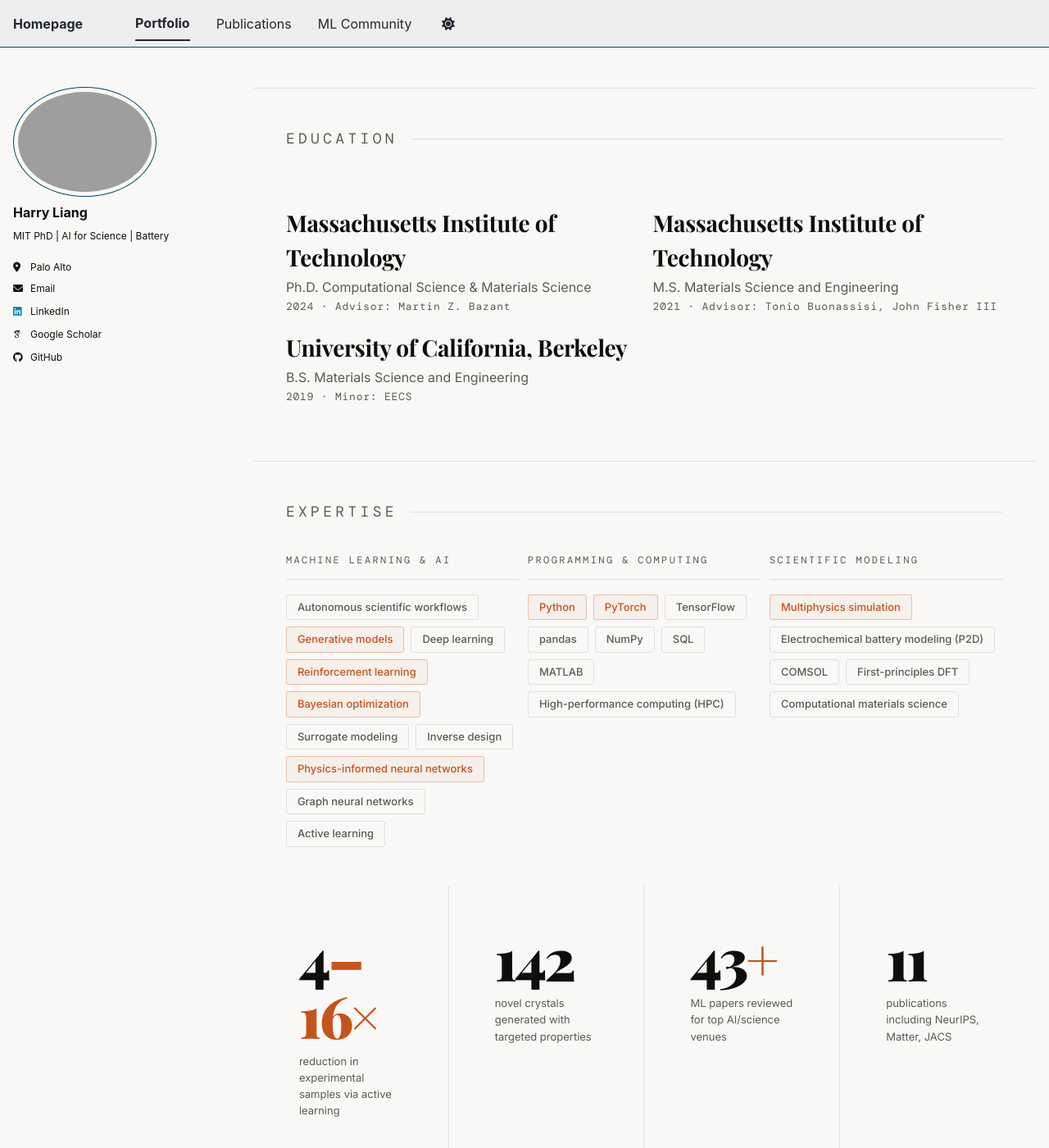
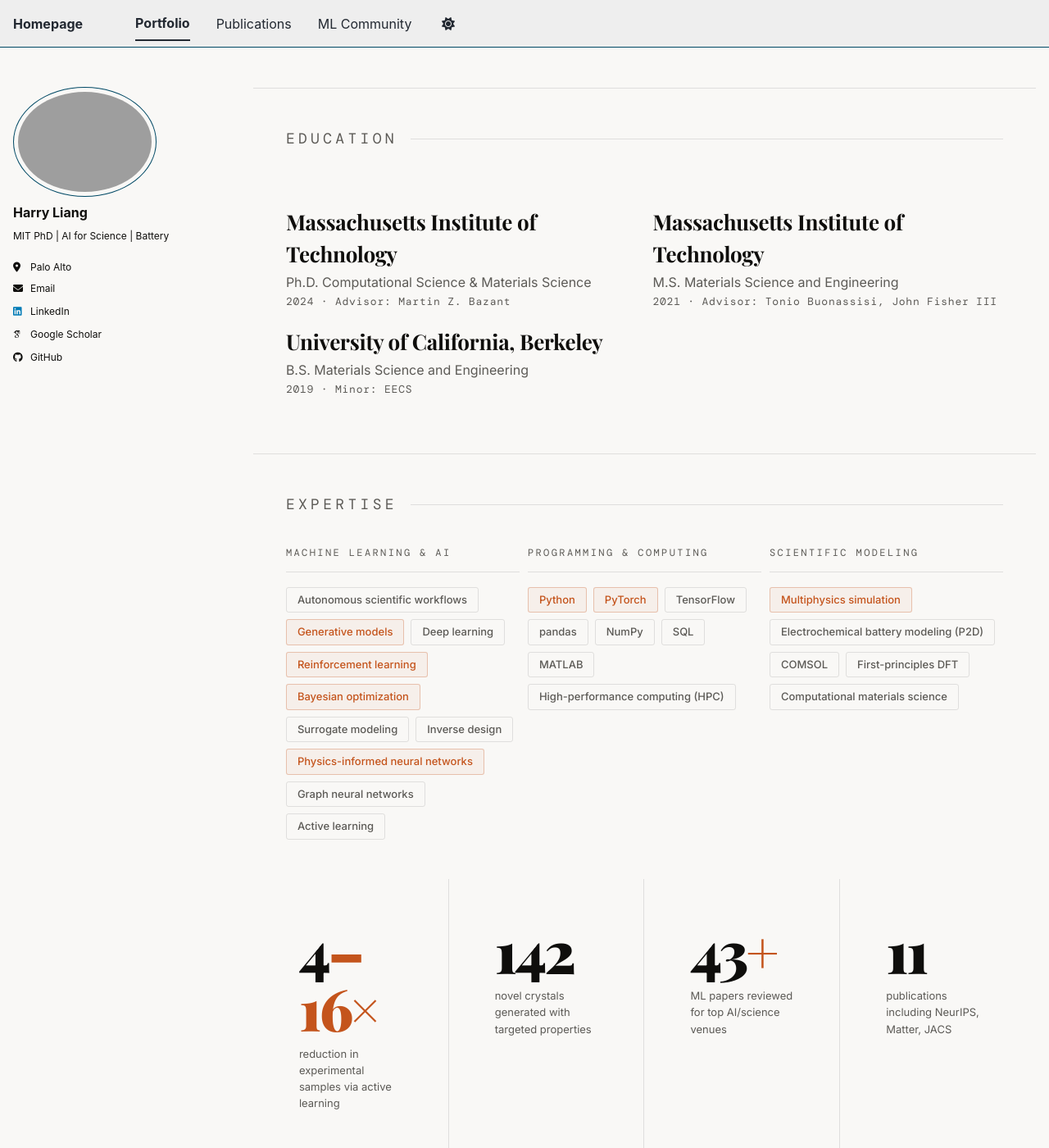
Before and after one commit to HarryQL/HarryQL.github.io, a Jekyll site: the page built from _portfolio/index.html, in a window 1280 px wide and 1400 px high, scrolled down 471 px. Shown: the whole window at 82% size. Built offline with Jekyll 4.4.1, drawn with Linux system fonts in a browser that asks for light colours; some web fonts are replaced; a script bundle is joined from its source files by our own code; library files that are not in the unit come from our copies.

Commit message:
Update index.html

```diff
--- a/_portfolio/index.html
+++ b/_portfolio/index.html
@@ -212,7 +212,7 @@ title: ""
 
     /* ── EDUCATION ── */
     .edu-row { display: grid; grid-template-columns: 1fr 1fr; gap: 20px; margin-top: 20px; padding-top: 32px;}
-    .edu-school { font-family: 'Playfair Display', serif; font-weight: 700; font-size: 28px; letter-spacing: -0.01em; color: var(--text); margin-bottom: 3px; }
+    .edu-school { font-family: 'Playfair Display', serif; font-weight: 700; font-size: 26px; letter-spacing: -0.01em; color: var(--text); margin-bottom: 3px; }
     .edu-degree { font-size: 16px; color: var(--text-2); margin-bottom: 2px; }
     .edu-meta { font-family: 'DM Mono', monospace; font-size: 13px; letter-spacing: 0.06em; color: var(--text-2); }
 
```
